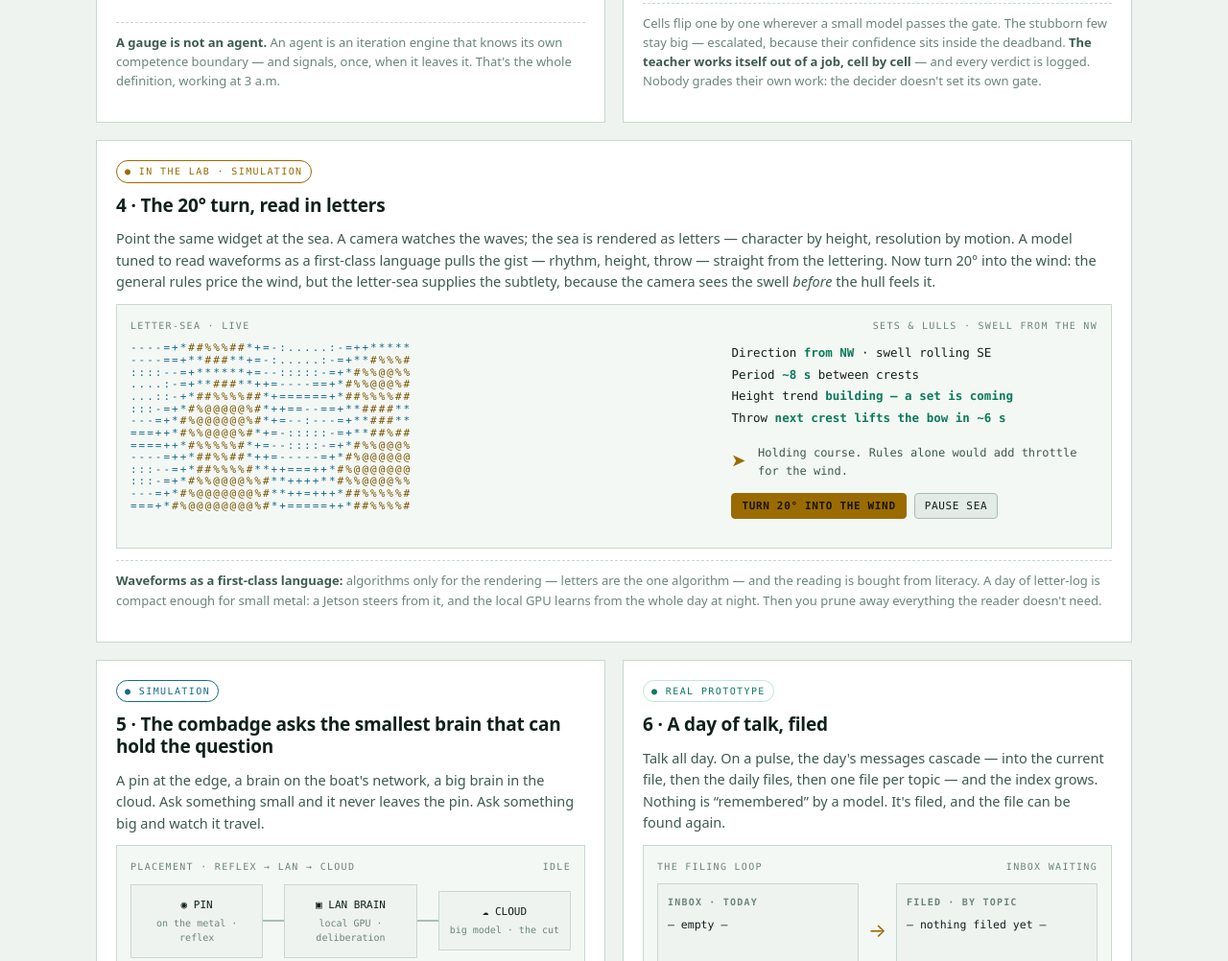
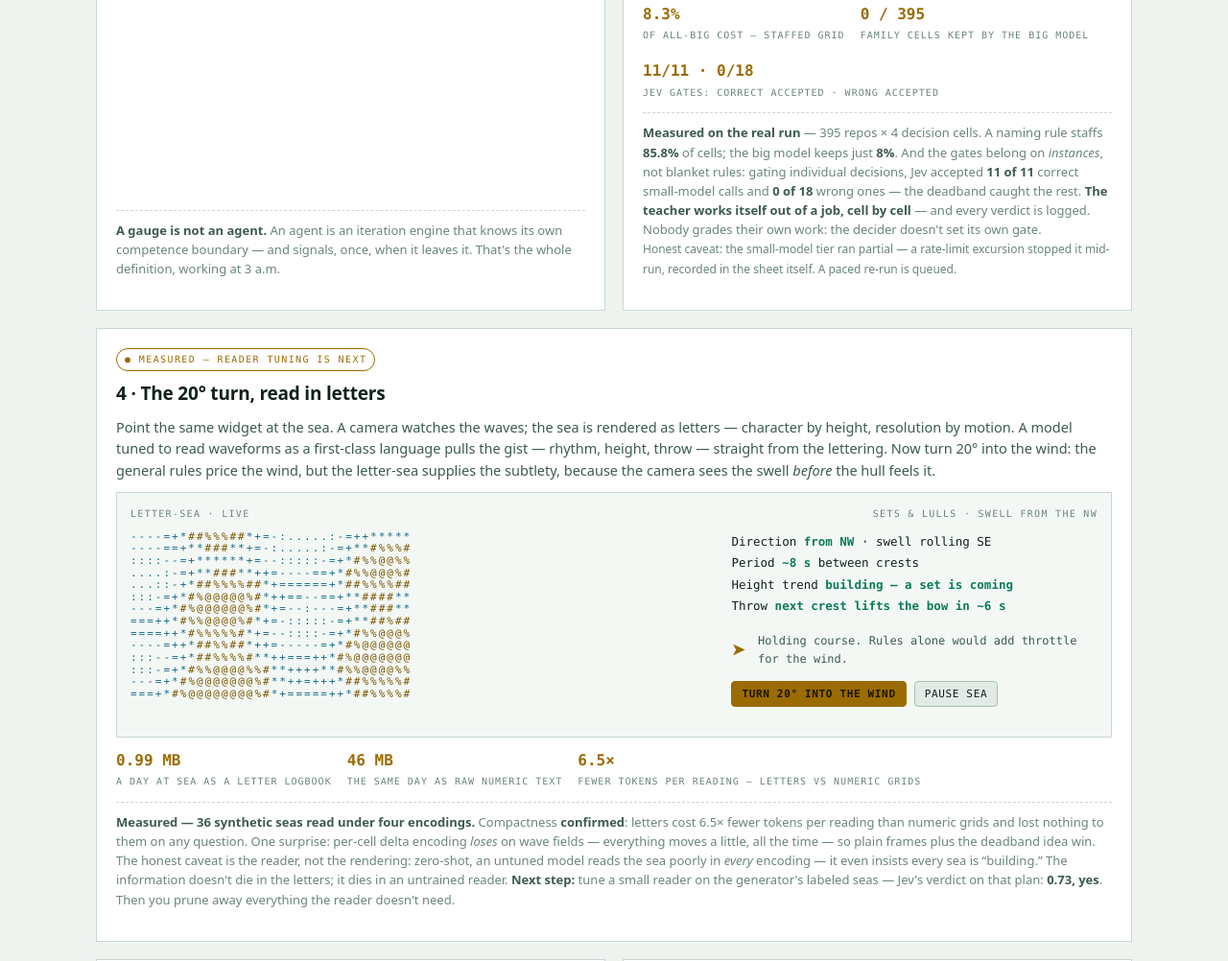
Before and after one commit to SuperInstance/xero-lab, a plain HTML site: page landing.html in a window 1280 px wide. Shown: the part 2372-3374 px from the top of the page at 96% size. Drawn offline with Linux system fonts and the light colour scheme.

Commit message:
Refine landing page: decision-grid + wave demos graduate to measured results (8.3% cost, Jev instance gates; 0.99 MB day-log, delta verdict)

```diff
--- a/landing.html
+++ b/landing.html
@@ -243,7 +243,7 @@ footer .wrap{display:flex;justify-content:space-between;gap:16px;flex-wrap:wrap}
 
       <!-- 3 SPREADSHEET -->
       <article class="card">
-        <span class="tag lab">● In the lab</span>
+        <span class="tag lab">● Measured — partial run</span>
         <h3>3 · The spreadsheet that fires its teacher</h3>
         <p class="what">Put the work in cells. The big model's job is the cut — breaking work into decisions small enough for little models to make. Judgment sets the gate on each one: go, hold, or stop.</p>
         <div class="demo">
@@ -252,12 +252,17 @@ footer .wrap{display:flex;justify-content:space-between;gap:16px;flex-wrap:wrap}
           <div style="margin-top:12px"><div class="demo-label"><span>Cost per pass</span><span id="cost-label">100%</span></div><div class="meter"><i id="cost-meter"></i></div></div>
           <div class="controls" style="margin-top:12px"><button class="btn primary small" id="grid-run" type="button">Run the gates →</button><button class="btn small" id="grid-reset" type="button">Reset</button></div>
         </div>
-        <p class="note">Cells flip one by one wherever a small model passes the gate. The stubborn few stay big — escalated, because their confidence sits inside the deadband. <strong>The teacher works itself out of a job, cell by cell</strong> — and every verdict is logged. Nobody grades their own work: the decider doesn't set its own gate.</p>
+        <div class="stat-row" aria-label="Measured results from the real run">
+          <div><b>8.3%</b><span>Of all-big cost — staffed grid</span></div>
+          <div><b>0 / 395</b><span>Family cells kept by the big model</span></div>
+          <div><b>11/11 · 0/18</b><span>Jev gates: correct accepted · wrong accepted</span></div>
+        </div>
+        <p class="note"><strong>Measured on the real run</strong> — 395 repos × 4 decision cells. A naming rule staffs <strong>85.8%</strong> of cells; the big model keeps just <strong>8%</strong>. And the gates belong on <em>instances</em>, not blanket rules: gating individual decisions, Jev accepted <strong>11 of 11</strong> correct small-model calls and <strong>0 of 18</strong> wrong ones — the deadband caught the rest. <strong>The teacher works itself out of a job, cell by cell</strong> — and every verdict is logged. Nobody grades their own work: the decider doesn't set its own gate.<br><span style="font-size:12px">Honest caveat: the small-model tier ran partial — a rate-limit excursion stopped it mid-run, recorded in the sheet itself. A paced re-run is queued.</span></p>
       </article>
 
       <!-- 4 WAVE -->
       <article class="card wide">
-        <span class="tag lab">● In the lab · Simulation</span>
+        <span class="tag lab">● Measured — reader tuning is next</span>
         <h3>4 · The 20° turn, read in letters</h3>
         <p class="what">Point the same widget at the sea. A camera watches the waves; the sea is rendered as letters — character by height, resolution by motion. A model tuned to read waveforms as a first-class language pulls the gist — rhythm, height, throw — straight from the lettering. Now turn 20° into the wind: the general rules price the wind, but the letter-sea supplies the subtlety, because the camera sees the swell <em>before</em> the hull feels it.</p>
         <div class="demo">
@@ -271,7 +276,12 @@ footer .wrap{display:flex;justify-content:space-between;gap:16px;flex-wrap:wrap}
             </div>
           </div>
         </div>
-        <p class="note"><strong>Waveforms as a first-class language:</strong> algorithms only for the rendering — letters are the one algorithm — and the reading is bought from literacy. A day of letter-log is compact enough for small metal: a Jetson steers from it, and the local GPU learns from the whole day at night. Then you prune away everything the reader doesn't need.</p>
+        <div class="stat-row" aria-label="Measured results from the reading test">
+          <div><b>0.99 MB</b><span>A day at sea as a letter logbook</span></div>
+          <div><b>46 MB</b><span>The same day as raw numeric text</span></div>
+          <div><b>6.5×</b><span>Fewer tokens per reading — letters vs numeric grids</span></div>
+        </div>
+        <p class="note"><strong>Measured — 36 synthetic seas read under four encodings.</strong> Compactness <strong>confirmed</strong>: letters cost 6.5× fewer tokens per reading than numeric grids and lost nothing to them on any question. One surprise: per-cell delta encoding <em>loses</em> on wave fields — everything moves a little, all the time — so plain frames plus the deadband idea win. The honest caveat is the reader, not the rendering: zero-shot, an untuned model reads the sea poorly in <em>every</em> encoding — it even insists every sea is “building.” The information doesn't die in the letters; it dies in an untrained reader. <strong>Next step:</strong> tune a small reader on the generator's labeled seas — Jev's verdict on that plan: <strong>0.73, yes</strong>. Then you prune away everything the reader doesn't need.</p>
       </article>
 
       <!-- 5 COMBADGE -->
```
